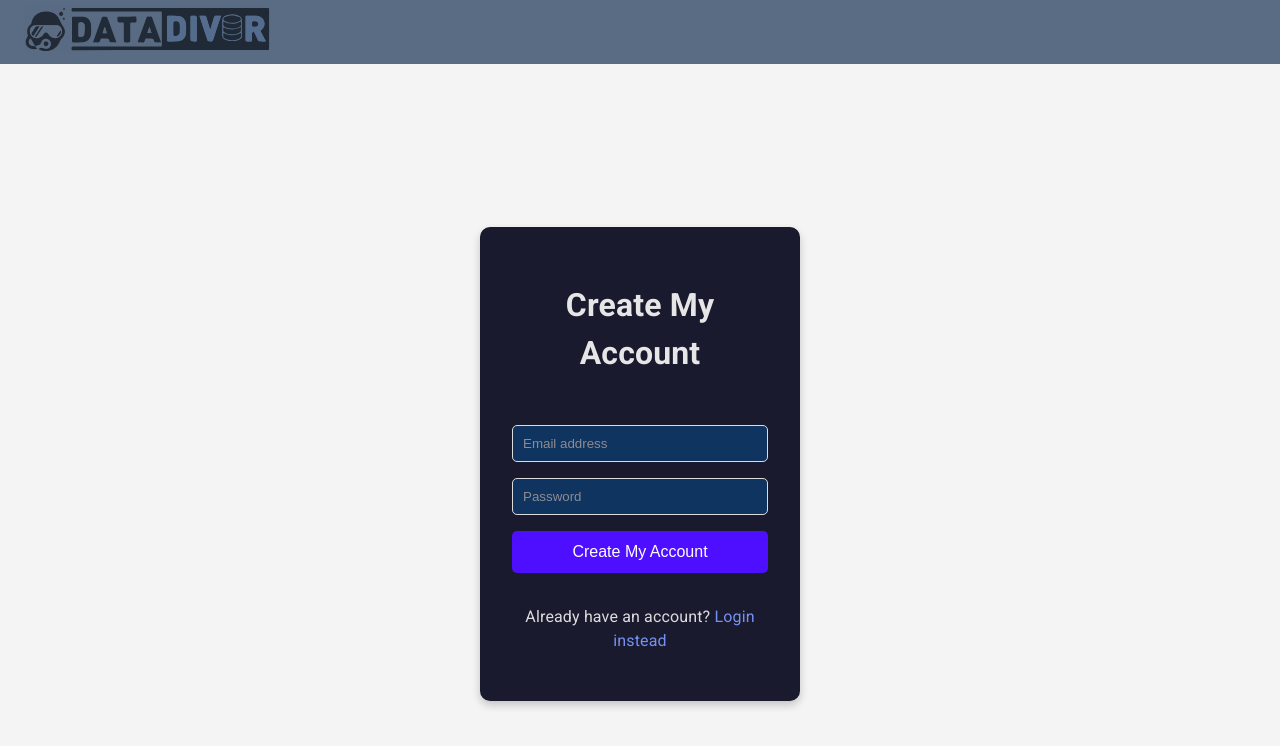
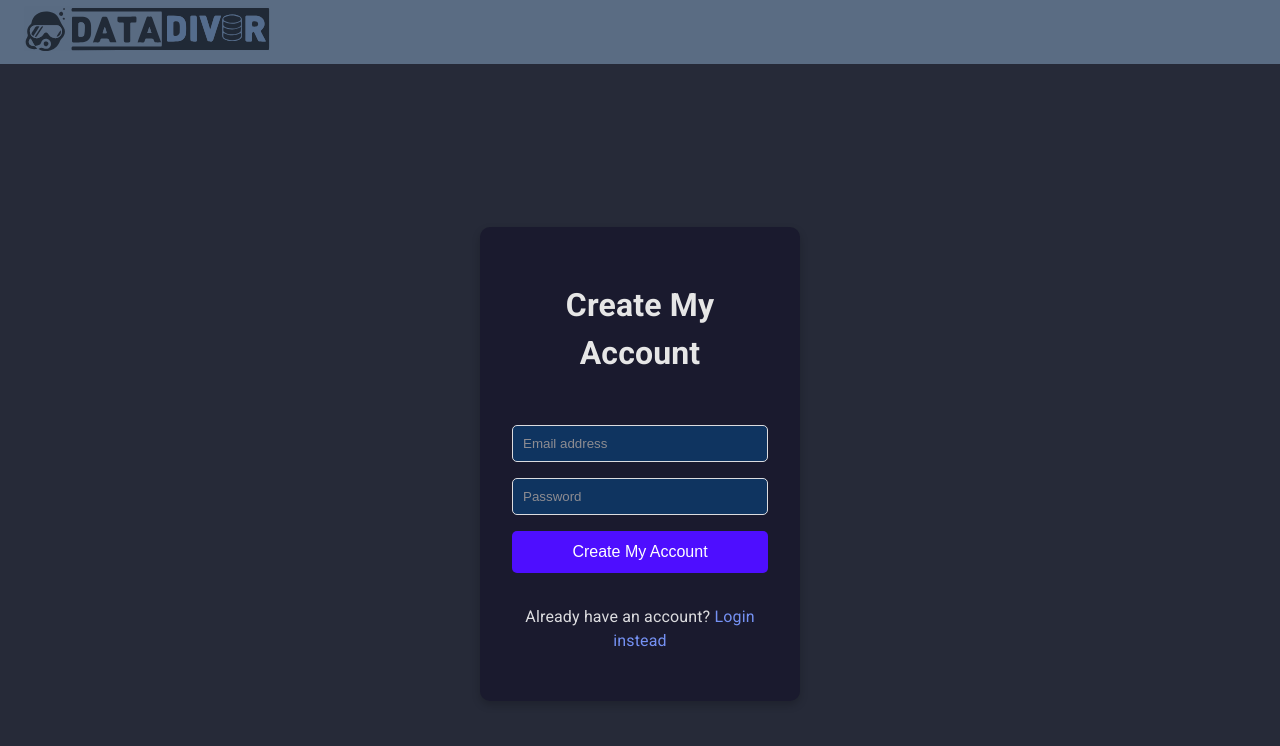
Before and after one commit to AbdullahAlHamourAlJarad/datadiver-se4450, a React (Create React App) app in the folder data-diver-frontend/: page /signup in a window 1280 px wide. Shown: the top 746 px of the page. Built offline with nearby package versions, Linux system fonts and the light colour scheme.

Commit message:
Signup tsx fixing tsx file

```diff
--- a/data-diver-frontend/src/components/Signup.tsx
+++ b/data-diver-frontend/src/components/Signup.tsx
@@ -31,7 +31,7 @@ const Signup = () => {
   };
 
   return (
-    <Grid container justifyContent="center" alignItems="center" style={{ minHeight: '100vh', backgroundColor: '#f4f4f4' }}>
+    <Grid container justifyContent="center" alignItems="center" style={{ minHeight: '100vh', backgroundColor: '#262A38' }}>
       <Grid item xs={12} sm={6} md={4} lg={3}>
         <div className={styles.signupForm}>
           <h1 className={styles.signupTitle}>Create My Account</h1>
```
